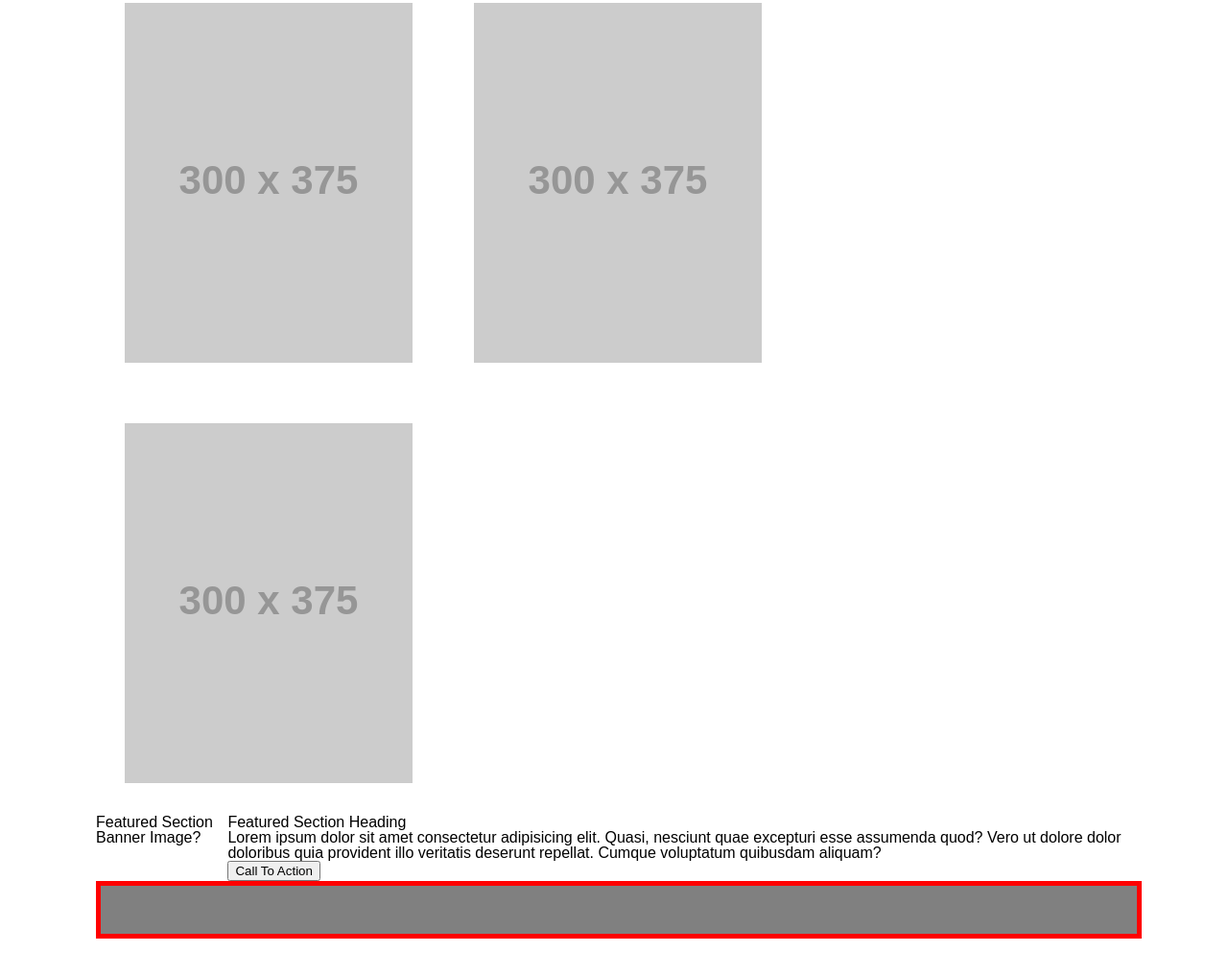
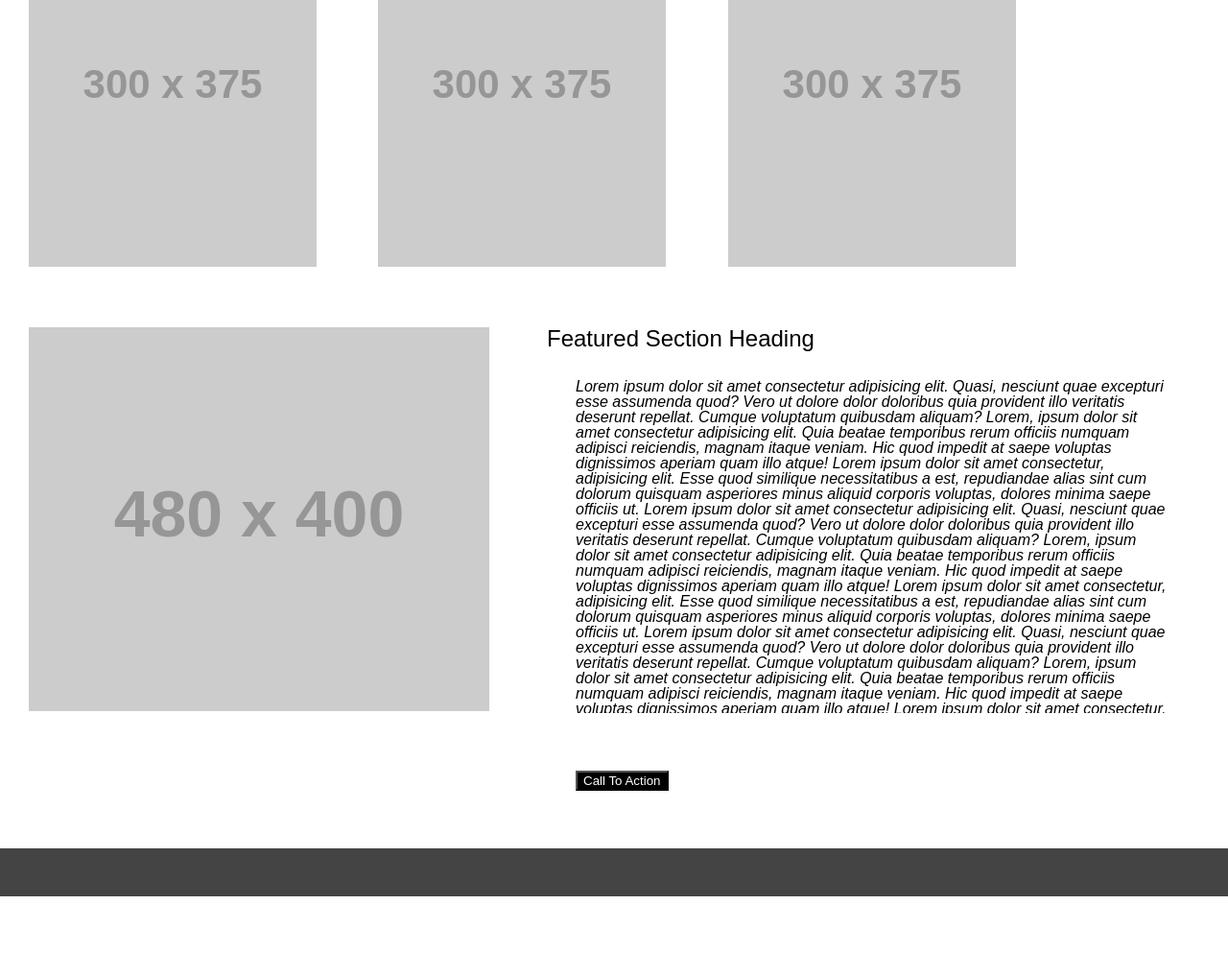
Before and after one commit to nellie-allsop/wireframe-exercise, a plain HTML site: page index.html in a window 1280 px wide. Shown: the part 707-1724 px from the top of the page at 96% size. After the commit the page ends 1641 px from the top, so only its background shows below. Drawn offline with Linux system fonts and the light colour scheme; placeholder pictures from the web are drawn by us.

Commit message:
CSS fine tuning

```diff
--- a/index.html
+++ b/index.html
@@ -3,13 +3,13 @@
 	<head>
 		<meta charset="UTF-8" />
 		<meta name="viewport" content="width=device-width, initial-scale=1.0" />
-		<title>Document</title>
+		<title>Wireframe Exercise</title>
 		<link rel="stylesheet" href="./reset.css" />
 		<link rel="stylesheet" href="./style.css" />
 	</head>
 	<body>
 		<header>
-			<img src="https://placehold.co/200x70" alt="Logo" />
+			<img src="https://placehold.co/200x70/black/grey" alt="Logo" />
 			<nav>
 				<anchor>Nav Item 1</anchor>
 				<anchor>Nav Item 2</anchor>
@@ -20,36 +20,82 @@
 		<div>
 			<img
 				id="hero-image"
-				src="https://placehold.co/960x450"
+				src="https://placehold.co/960x450/black/grey"
 				alt="Hero Image"
 			/>
 		</div>
 		<div id="#placeholder">
 			<img
 				class="image-row"
-				src="https://placehold.co/300x375"
+				src="https://placehold.co/300x375/black/grey"
 				alt="Sub Banner 1"
 			/>
 			<img
 				class="image-row"
-				src="https://placehold.co/300x375"
+				src="https://placehold.co/300x375/black/grey"
 				alt="Sub Banner 2"
 			/>
 			<img
 				class="image-row"
-				src="https://placehold.co/300x375"
+				src="https://placehold.co/300x375/black/grey"
 				alt="Sub Banner 3"
 			/>
 		</div>
 		<div id="placeholder-2">
-			<section>Featured Section Banner Image?</section>
 			<section>
+				<img
+					id="featured-section-banner"
+					src="https://placehold.co/480x400/black/grey"
+					alt="Featured Section Banner"
+				/>
+			</section>
+			<section id="section-text">
 				<h2>Featured Section Heading</h2>
 				<p>
 					Lorem ipsum dolor sit amet consectetur adipisicing elit. Quasi,
 					nesciunt quae excepturi esse assumenda quod? Vero ut dolore dolor
 					doloribus quia provident illo veritatis deserunt repellat. Cumque
-					voluptatum quibusdam aliquam?
+					voluptatum quibusdam aliquam? Lorem, ipsum dolor sit amet consectetur
+					adipisicing elit. Quia beatae temporibus rerum officiis numquam
+					adipisci reiciendis, magnam itaque veniam. Hic quod impedit at saepe
+					voluptas dignissimos aperiam quam illo atque! Lorem ipsum dolor sit
+					amet consectetur, adipisicing elit. Esse quod similique necessitatibus
+					a est, repudiandae alias sint cum dolorum quisquam asperiores minus
+					aliquid corporis voluptas, dolores minima saepe officiis ut. Lorem
+					ipsum dolor sit amet consectetur adipisicing elit. Quasi, nesciunt
+					quae excepturi esse assumenda quod? Vero ut dolore dolor doloribus
+					quia provident illo veritatis deserunt repellat. Cumque voluptatum
+					quibusdam aliquam? Lorem, ipsum dolor sit amet consectetur adipisicing
+					elit. Quia beatae temporibus rerum officiis numquam adipisci
+					reiciendis, magnam itaque veniam. Hic quod impedit at saepe voluptas
+					dignissimos aperiam quam illo atque! Lorem ipsum dolor sit amet
+					consectetur, adipisicing elit. Esse quod similique necessitatibus a
+					est, repudiandae alias sint cum dolorum quisquam asperiores minus
+					aliquid corporis voluptas, dolores minima saepe officiis ut. Lorem
+					ipsum dolor sit amet consectetur adipisicing elit. Quasi, nesciunt
+					quae excepturi esse assumenda quod? Vero ut dolore dolor doloribus
+					quia provident illo veritatis deserunt repellat. Cumque voluptatum
+					quibusdam aliquam? Lorem, ipsum dolor sit amet consectetur adipisicing
+					elit. Quia beatae temporibus rerum officiis numquam adipisci
+					reiciendis, magnam itaque veniam. Hic quod impedit at saepe voluptas
+					dignissimos aperiam quam illo atque! Lorem ipsum dolor sit amet
+					consectetur, adipisicing elit. Esse quod similique necessitatibus a
+					est, repudiandae alias sint cum dolorum quisquam asperiores minus
+					aliquid corporis voluptas, dolores minima saepe officiis ut. Cumque
+					voluptatum quibusdam aliquam? Lorem, ipsum dolor sit amet consectetur
+					adipisicing elit. Quia beatae temporibus rerum officiis numquam
+					adipisci reiciendis, magnam itaque veniam. Hic quod impedit at saepe
+					voluptas dignissimos aperiam quam illo atque! Lorem ipsum dolor sit
+					amet consectetur, adipisicing elit. Esse quod similique necessitatibus
+					a est, repudiandae alias sint cum dolorum quisquam asperiores minus
+					aliquid corporis voluptas, dolores minima saepe officiis ut.Cumque
+					voluptatum quibusdam aliquam? Lorem, ipsum dolor sit amet consectetur
+					adipisicing elit. Quia beatae temporibus rerum officiis numquam
+					adipisci reiciendis, magnam itaque veniam. Hic quod impedit at saepe
+					voluptas dignissimos aperiam quam illo atque! Lorem ipsum dolor sit
+					amet consectetur, adipisicing elit. Esse quod similique necessitatibus
+					a est, repudiandae alias sint cum dolorum quisquam asperiores minus
+					aliquid corporis voluptas, dolores minima saepe officiis ut.
 				</p>
 				<button>Call To Action</button>
 			</section>
--- a/style.css
+++ b/style.css
@@ -1,14 +1,9 @@
 body {
-	margin: 100px;
 	font-family: sans-serif;
 }
 
-main {
-	width: 80%;
-}
-
 header {
-	background-color: grey;
+	background-color: #444444;
 	display: flex;
 	align-items: center;
 	width: 100%;
@@ -23,10 +18,12 @@ nav {
 #placeholder {
 	display: flex;
 	margin: 30px;
+	justify-content: space-evenly;
 }
 
 #placeholder-2 {
 	display: flex;
+	justify-content: space-evenly;
 }
 
 #hero-image {
@@ -43,6 +40,38 @@ nav {
 footer {
 	height: 50px;
 	width: 100%;
-	background-color: grey;
-	border: 5px solid #ff0000;
+	background-color: #444444;
 }
+
+anchor {
+	color: #7d7d7d;
+}
+
+button {
+	color: white;
+	background-color: black;
+	margin: 30px;
+}
+
+button:hover {
+	background-color: aqua;
+}
+
+p {
+	font-style: italic;
+	margin: 30px;
+	height: 348px;
+	overflow: scroll;
+}
+
+h2 {
+	font-size: 1.5rem;
+}
+
+#featured-section-banner {
+	margin: 30px;
+}
+
+#section-text {
+	margin: 30px;
+}
```
